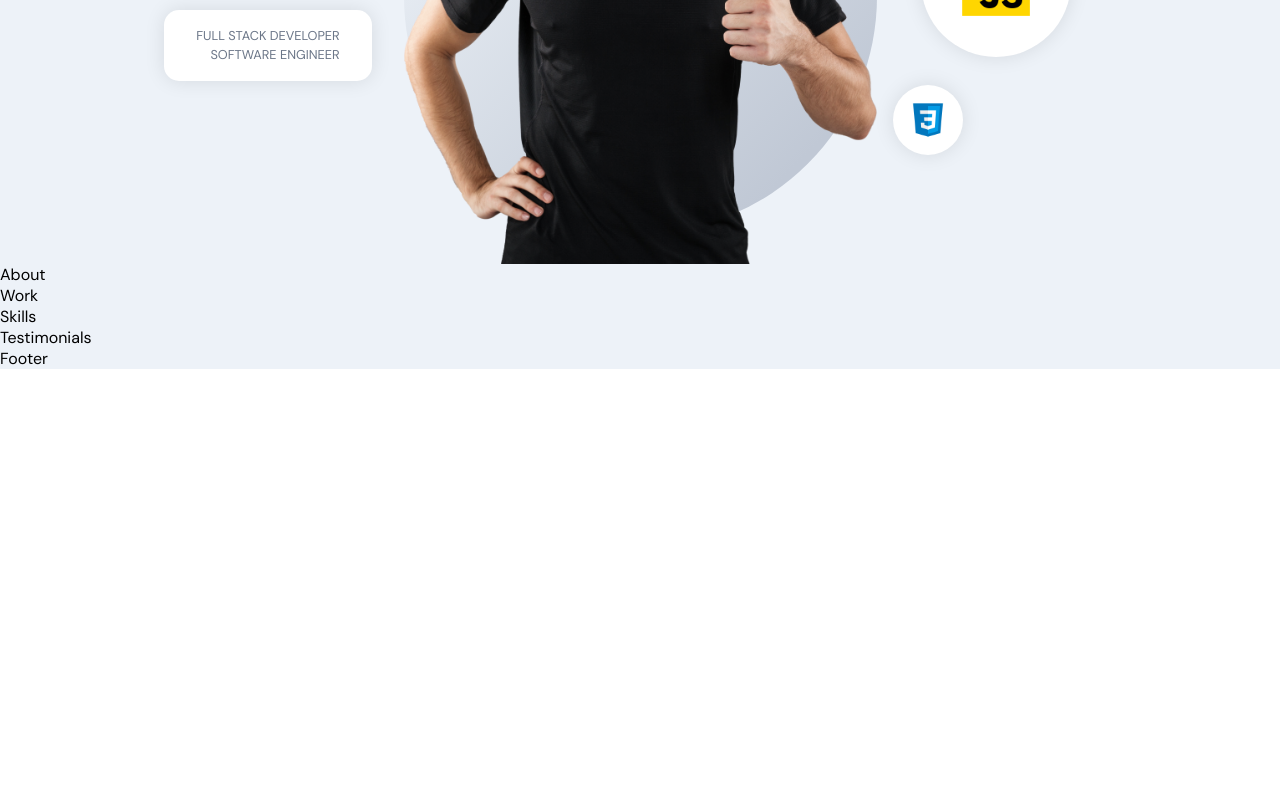
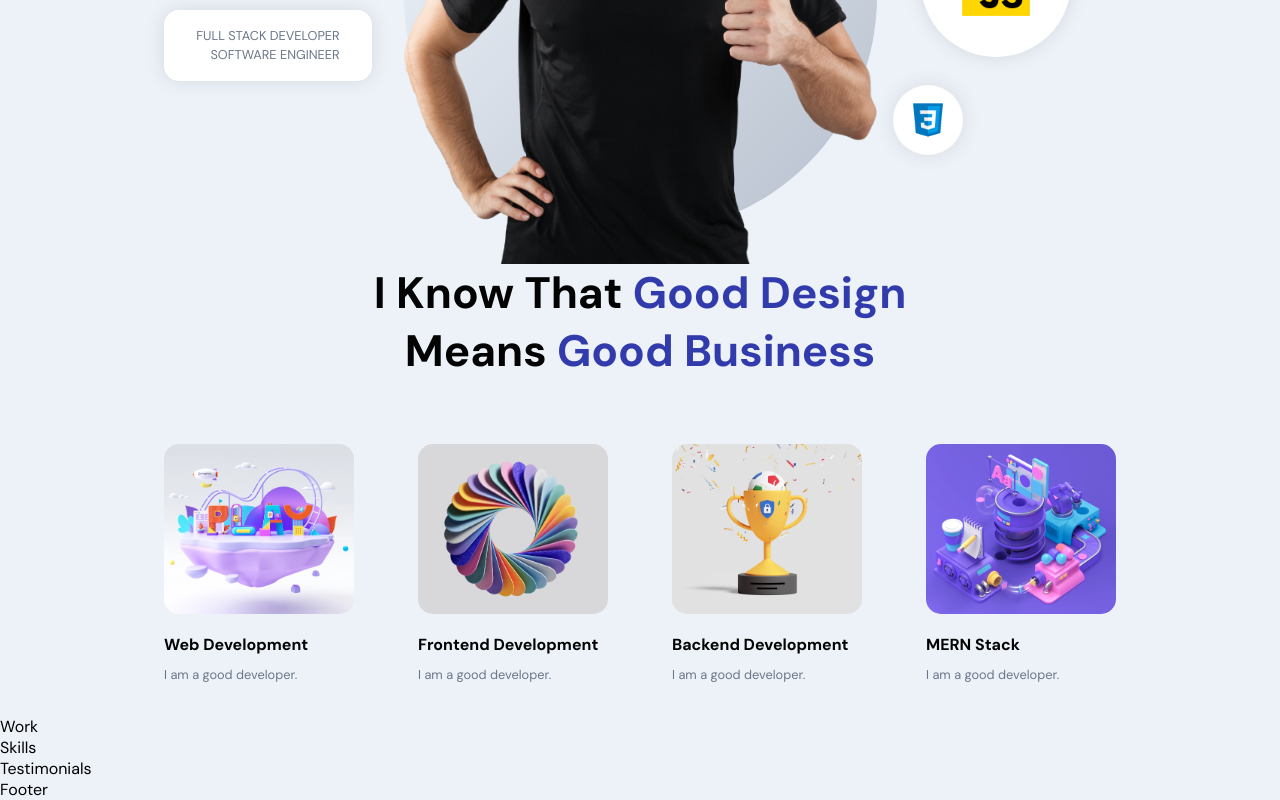
Before and after one commit to srisaigembali/portfolio-react, a React (Create React App) app in the folder frontend/: page / in a window 1280 px wide. Shown: the part 426-1226 px from the top of the page. Before the commit the page ends 800 px from the top, so only its background shows below. Built offline with nearby package versions, Linux system fonts and the light colour scheme.

Commit message:
added about section

```diff
--- a/frontend/src/components/Navbar/Navbar.scss
+++ b/frontend/src/components/Navbar/Navbar.scss
@@ -4,7 +4,7 @@
   justify-content: space-between;
   align-items: center;
   padding: 1rem 2rem;
-  background: rgba(255, 255, 255, 0.25);
+  background: rgba(255, 255, 255, 0.9);
   // box-shadow: 0 8px 32px 0 rgba( 31, 38, 135, 0.37 );
   backdrop-filter: blur(4px);
   -webkit-backdrop-filter: blur(4px);
--- a/frontend/src/containers/About/About.jsx
+++ b/frontend/src/containers/About/About.jsx
@@ -1,8 +1,63 @@
-import React from "react";
+import React, { useState, useEffect } from "react";
+import { motion } from "framer-motion";
+import images from "../../constants/images";
 import "./About.scss";
 
+const abouts = [
+  {
+    title: "Web Development",
+    description: "I am a good developer.",
+    imageUrl: images.about01,
+  },
+  {
+    title: "Frontend Development",
+    description: "I am a good developer.",
+    imageUrl: images.about02,
+  },
+  {
+    title: "Backend Development",
+    description: "I am a good developer.",
+    imageUrl: images.about03,
+  },
+  {
+    title: "MERN Stack",
+    description: "I am a good developer.",
+    imageUrl: images.about04,
+  },
+];
+
 const About = () => {
-  return <div>About</div>;
+  return (
+    <>
+      <h2 className='head-text'>
+        I know that
+        <span> Good Design</span>
+        <br />
+        means
+        <span> Good business</span>
+      </h2>
+
+      <div className='app__profiles'>
+        {abouts.map((about, index) => (
+          <motion.div
+            whileInView={{ opacity: 1 }}
+            whileHover={{ scale: 1.1 }}
+            transition={{ duration: 0.5, type: "tween" }}
+            className='app__profile-item'
+            key={about.title + index}
+          >
+            <img src={about.imageUrl} alt={about.title} />
+            <h2 className='bold-text' style={{ marginTop: 20 }}>
+              {about.title}
+            </h2>
+            <p className='p-text' style={{ marginTop: 10 }}>
+              {about.description}
+            </p>
+          </motion.div>
+        ))}
+      </div>
+    </>
+  );
 };
 
 export default About;
--- a/frontend/src/containers/About/About.scss
+++ b/frontend/src/containers/About/About.scss
@@ -0,0 +1,38 @@
+.app__about {
+  flex: 1;
+  width: 100%;
+  flex-direction: column;
+}
+
+.app__profiles {
+  display: flex;
+  justify-content: center;
+  align-items: flex-start;
+  flex-wrap: wrap;
+  margin-top: 2rem;
+}
+
+.app__profile-item {
+  width: 190px;
+  display: flex;
+  justify-content: flex-start;
+  align-items: flex-start;
+  flex-direction: column;
+  margin: 2rem;
+
+  img {
+    width: 100%;
+    height: 170px;
+    border-radius: 15px;
+    object-fit: cover;
+  }
+
+  @media screen and (min-width: 2000px) {
+    width: 370px;
+    margin: 2rem 4rem;
+
+    img {
+      height: 320px;
+    }
+  }
+}
```
